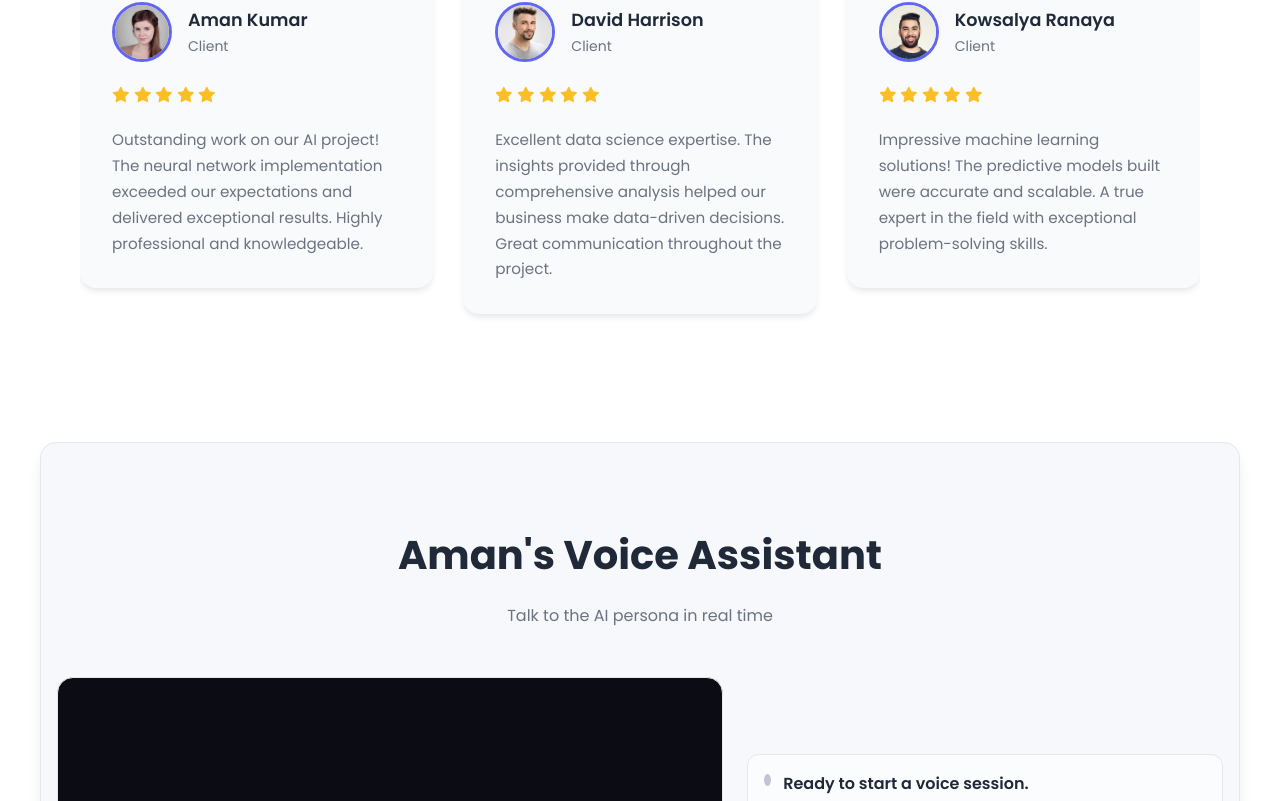
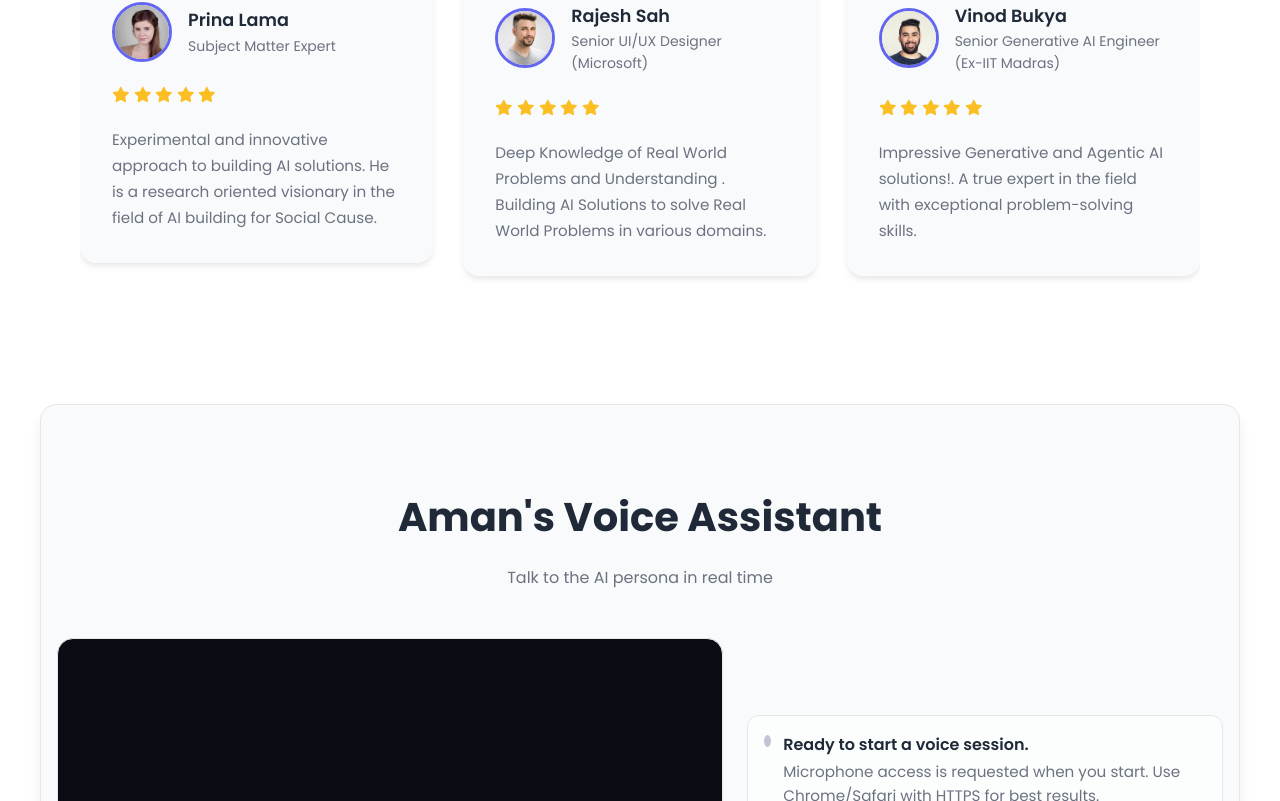
Before and after one commit to Amankumar014/my_portfolio, a React (Create React App) app in the folder frontend/: page / in a window 1280 px wide. Shown: the part 5939-6740 px from the top of the page. Built offline with nearby package versions, Linux system fonts and the light colour scheme.

Commit message:
fixed the ui issues

```diff
--- a/frontend/src/App.css
+++ b/frontend/src/App.css
@@ -61,6 +61,12 @@
   border: 2px solid var(--primary-color);
 }
 
+body.dark-theme .button--white {
+  background: var(--bg-secondary);
+  color: var(--primary-color);
+  border: 2px solid var(--primary-color);
+}
+
 .button--white:hover {
   background: var(--primary-color);
   color: white;
--- a/frontend/src/components/AnamVoiceAssistant.css
+++ b/frontend/src/components/AnamVoiceAssistant.css
@@ -1,10 +1,14 @@
 .anam-assistant {
-  background: var(--container-color, #f7f8fc);
+  background: var(--bg-secondary, #f7f8fc);
   border: 1px solid var(--border-color, #e8e9ee);
   border-radius: 1rem;
   box-shadow: var(--shadow-lg, 0 10px 30px rgba(0, 0, 0, 0.08));
   padding: 2rem;
   margin: 3rem auto;
+}
+
+body.dark-theme .anam-assistant {
+  box-shadow: 0 10px 30px rgba(0, 0, 0, 0.3);
 }
 
 .anam-assistant__body {
@@ -44,6 +48,11 @@
   background: rgba(255, 255, 255, 0.6);
   border-radius: 0.75rem;
   border: 1px solid var(--border-color, #e8e9ee);
+}
+
+body.dark-theme .anam-assistant__status {
+  background: rgba(31, 41, 55, 0.8);
+  border-color: var(--border-color, #374151);
 }
 
 .anam-assistant__dot {
@@ -106,6 +115,12 @@
   margin: 0;
 }
 
+body.dark-theme .anam-assistant__warning {
+  color: #fbbf24;
+  background: rgba(180, 83, 9, 0.2);
+  border-color: rgba(251, 191, 36, 0.3);
+}
+
 .anam-assistant__error {
   color: #b91c1c;
   background: #fef2f2;
@@ -113,6 +128,12 @@
   padding: 0.75rem 1rem;
   border-radius: 0.75rem;
   margin: 0;
+}
+
+body.dark-theme .anam-assistant__error {
+  color: #f87171;
+  background: rgba(185, 28, 28, 0.2);
+  border-color: rgba(248, 113, 113, 0.3);
 }
 
 @media screen and (max-width: 960px) {
--- a/frontend/src/components/Testimonials.js
+++ b/frontend/src/components/Testimonials.js
@@ -11,24 +11,24 @@ const Testimonials = () => {
   const testimonials = [
     {
       id: 1,
-      name: 'Aman Kumar',
-      role: 'Client',
+      name: 'Prina Lama',
+      role: 'Subject Matter Expert',
       image: '/files/img/testimonial1.jpg',
-      comment: 'Outstanding work on our AI project! The neural network implementation exceeded our expectations and delivered exceptional results. Highly professional and knowledgeable.',
+      comment: 'Experimental and innovative approach to building AI solutions. He is a research oriented visionary in the field of AI building for Social Cause.',
     },
     {
       id: 2,
-      name: 'David Harrison',
-      role: 'Client',
+      name: 'Rajesh Sah',
+      role: 'Senior UI/UX Designer (Microsoft)',
       image: '/files/img/testimonial2.jpg',
-      comment: 'Excellent data science expertise. The insights provided through comprehensive analysis helped our business make data-driven decisions. Great communication throughout the project.',
+      comment: 'Deep Knowledge of Real World Problems and Understanding . Building AI Solutions to solve Real World Problems in various domains.',
     },
     {
       id: 3,
-      name: 'Kowsalya Ranaya',
-      role: 'Client',
+      name: 'Vinod Bukya',
+      role: 'Senior Generative AI Engineer (Ex-IIT Madras)',
       image: '/files/img/testimonial3.jpg',
-      comment: 'Impressive machine learning solutions! The predictive models built were accurate and scalable. A true expert in the field with exceptional problem-solving skills.',
+      comment: 'Impressive Generative and Agentic AI solutions!. A true expert in the field with exceptional problem-solving skills.',
     },
   ];
 
```
